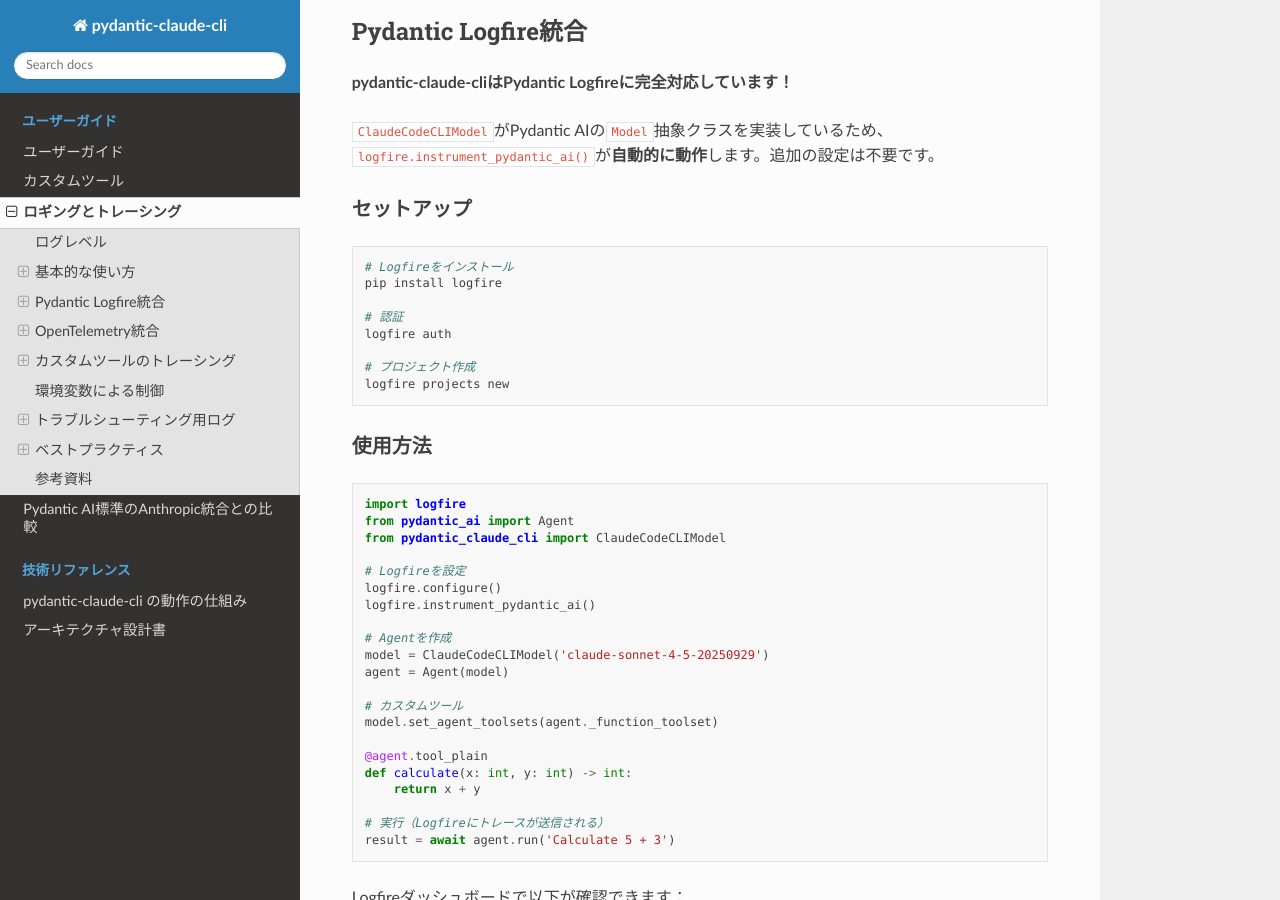
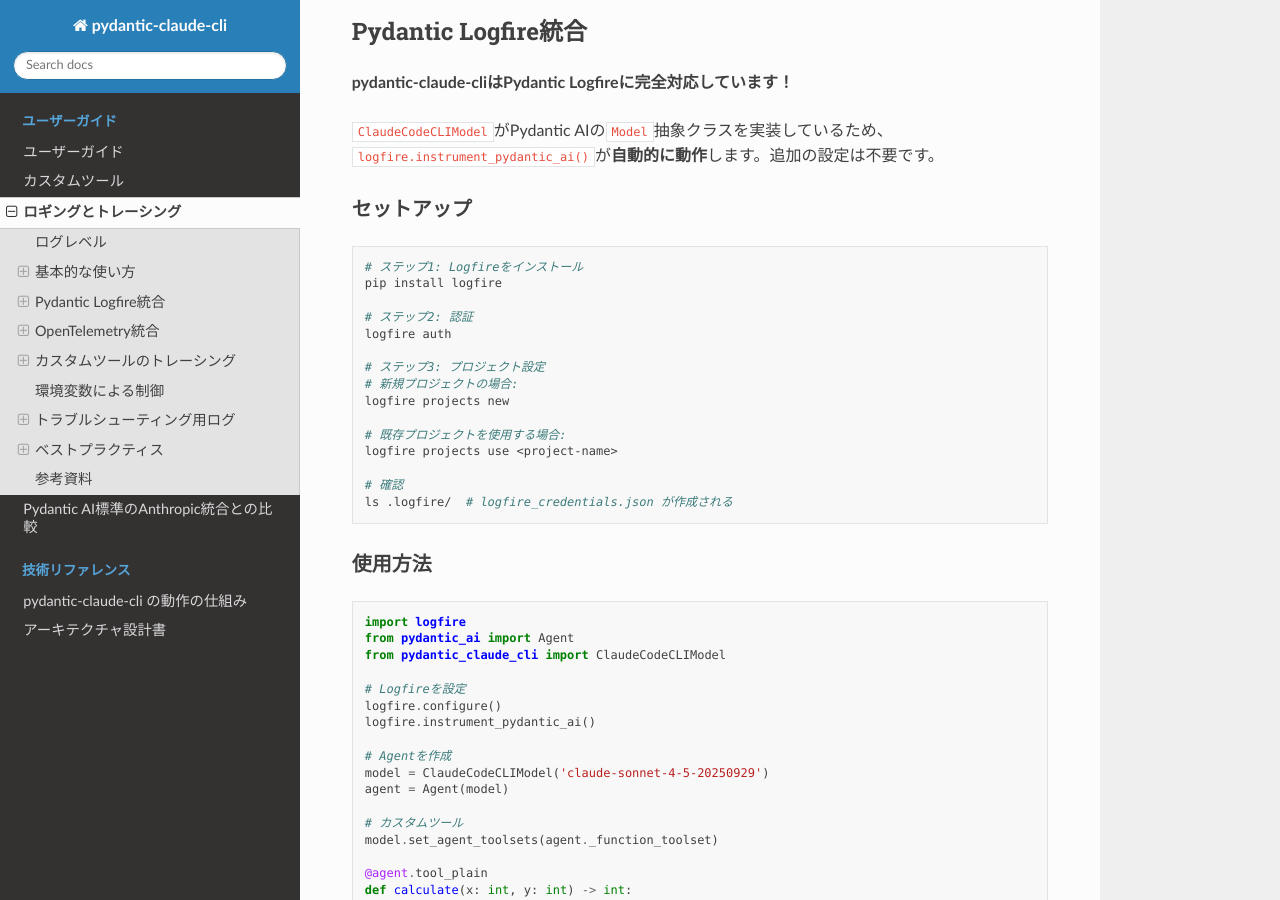
Before and after one commit to drillan/pydantic-claude-cli, a Sphinx documentation site: the page built from docs/logging.md, in a window 1280 px wide and 900 px high, scrolled down 1953 px. Built offline with Sphinx 7.4.7 and the Read the Docs theme 3.1.0, drawn with Linux system fonts in a browser that asks for light colours.

Commit message:
docs: Logfireセットアップ手順を修正
プロジェクト設定の手順を正確に記載：
- logfire projects new（新規プロジェクト作成）
- logfire projects use <project-name>（既存プロジェクト使用）

examples/logfire_*.py とdocs/logging.mdを更新。

🤖 Generated with [Claude Code](https://claude.com/claude-code)

Co-Authored-By: Claude <noreply@anthropic.com>

````diff
--- a/docs/logging.md
+++ b/docs/logging.md
@@ -82,14 +82,21 @@ result = await agent.run('Use my_tool with x=5')
 ### セットアップ
 
 ```bash
-# Logfireをインストール
+# ステップ1: Logfireをインストール
 pip install logfire
 
-# 認証
+# ステップ2: 認証
 logfire auth
 
-# プロジェクト作成
+# ステップ3: プロジェクト設定
+# 新規プロジェクトの場合:
 logfire projects new
+
+# 既存プロジェクトを使用する場合:
+logfire projects use <project-name>
+
+# 確認
+ls .logfire/  # logfire_credentials.json が作成される
 ```
 
 ### 使用方法
````
Also changed, not shown: README.md (+5 -38 lines), 2 other files.
